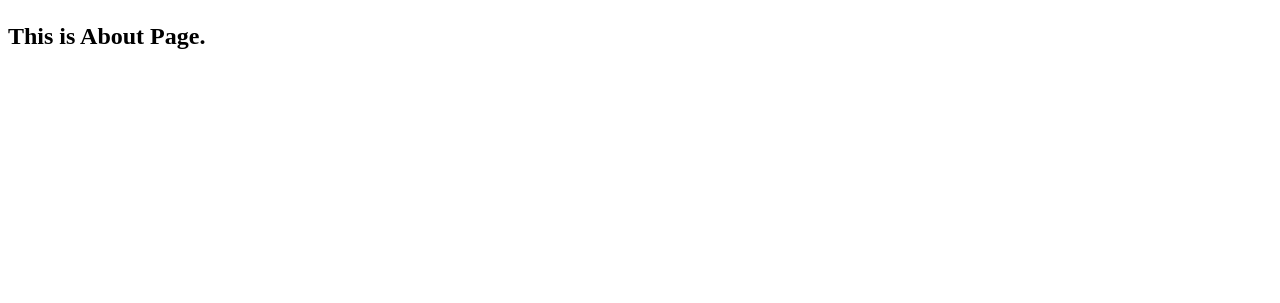
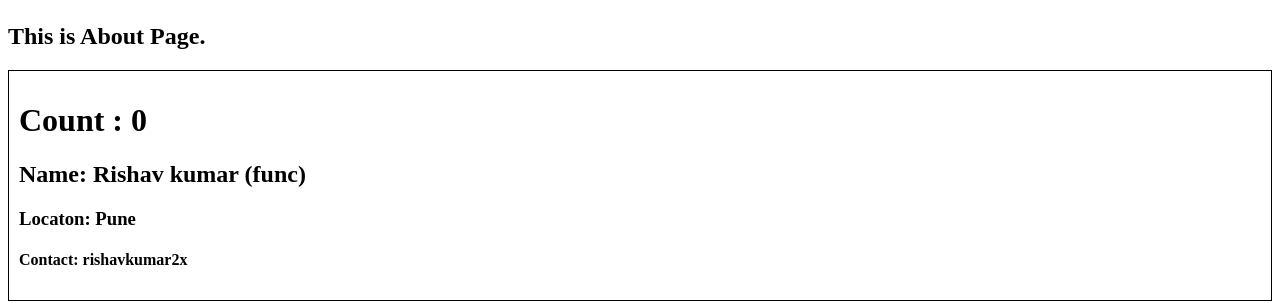
Before and after one commit to rishav2x/Learn_react, a React (Vite) app: page /About in a window 1280 px wide. Shown: the part 221-524 px from the top of the page. Built offline with nearby package versions, Linux system fonts and the light colour scheme.

Commit message:
working on class based component

```diff
--- a/src/components/About.js
+++ b/src/components/About.js
@@ -1,8 +1,11 @@
+import User from "./user";
+
 const About = () => {
   return (
     <div>
       <h1>About</h1>
       <h2>This is About Page.</h2>
+      <User name={"Rishav kumar (func)"} />
     </div>
   );
 };
--- /dev/null
+++ b/src/components/user.js
@@ -0,0 +1,15 @@
+import { useState } from "react";
+
+const User = ({ name }) => {
+  const [count] = useState(0);
+  return (
+    <div className="user-card">
+      <h1>Count : {count}</h1>
+      <h2>Name: {name} </h2>
+      <h3>Locaton: Pune</h3>
+      <h4>Contact: rishavkumar2x</h4>
+    </div>
+  );
+};
+
+export default User;
--- a/style.css
+++ b/style.css
@@ -46,7 +46,7 @@
 }
 
 .res-logo {
-    width: 100%
+  width: 100%;
 }
 
 .shimmer-container {
@@ -71,3 +71,8 @@
 .search-box {
   margin-top: 10px;
 }
+
+.user-card {
+  padding: 10px;
+  border: 1px solid black;
+}
```
Also changed, not shown: src/components/UserClass.js (added, +25 -0 lines). Lines whose indentation alone changed are shown as unchanged.
